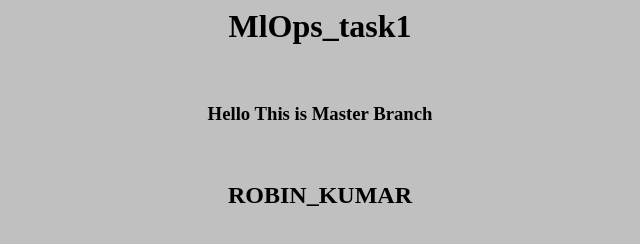
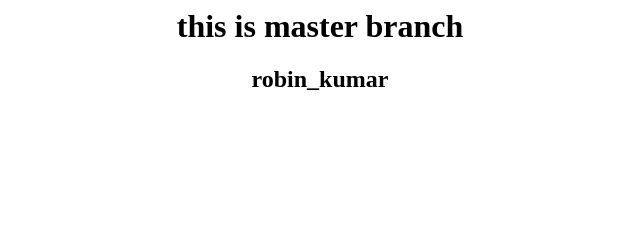
Before and after one commit to robin9060kumar/mlops-task1, a plain HTML site: page index.html in a window 1280 px wide. Shown: the whole page, without its empty margins (320-960 px from the left). Drawn offline with Linux system fonts and the light colour scheme.

Commit message:
first commit

```diff
--- a/index.html
+++ b/index.html
@@ -1,7 +1,6 @@
-<body bgcolor="#C0C0C0">
+<body>
 <center>
-<h1> MlOps_task1 </h1><br>
-<h3> Hello This is Master Branch  </h3><br>
-<h2> ROBIN_KUMAR </h2><br>
-</center>
+<h1> this is master branch</h1>
+<h2> robin_kumar </h2>
+ </center>
 </body>
```
